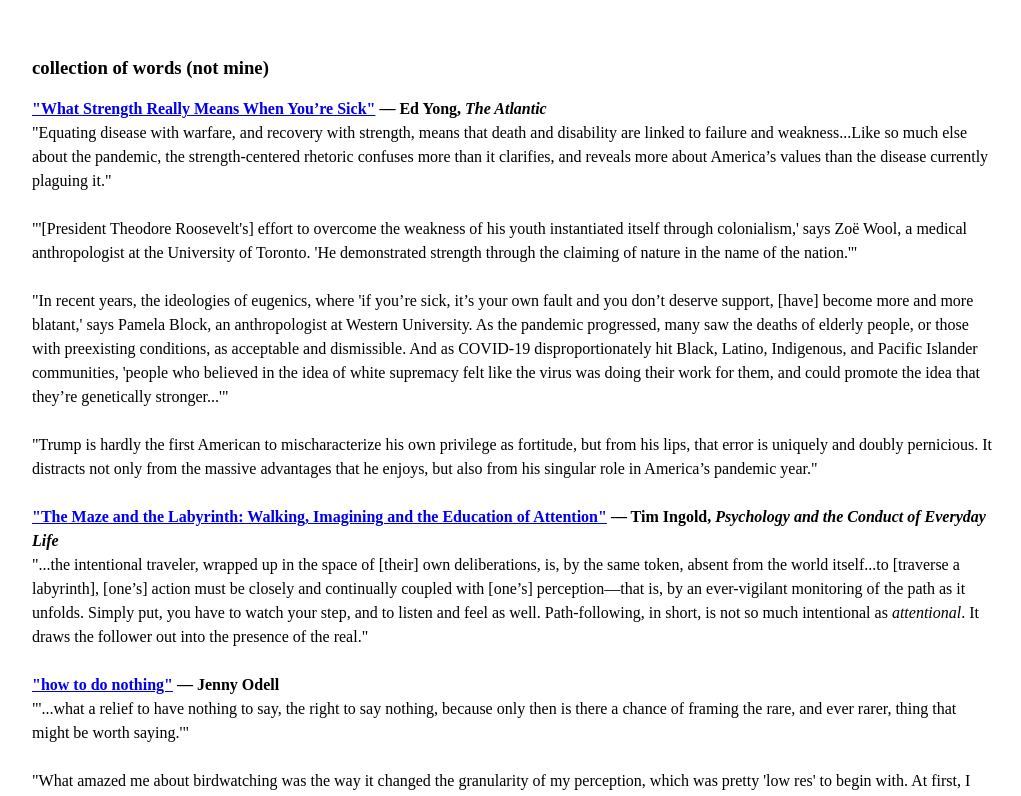
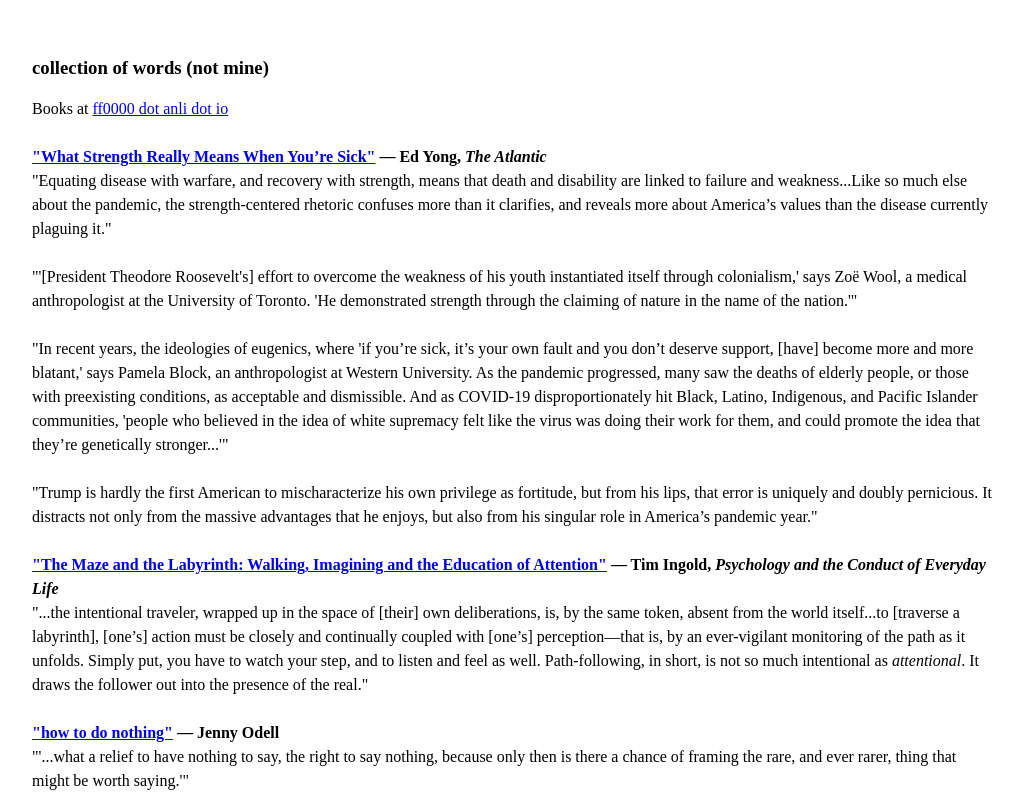
Before and after one commit to fibanneacci/digital-garden, a Gatsby site: page /words in a window 1280 px wide. Shown: the top 796 px of the page, without its empty margins (128-1149 px from the left). Built offline with nearby package versions, Linux system fonts and the light colour scheme; Gatsby itself is replaced by a stand-in of ours.

Commit message:
add link

```diff
--- a/src/pages/words.js
+++ b/src/pages/words.js
@@ -9,6 +9,7 @@
             <div style={{ height: '30px' }} />
             <h3>collection of words (not mine)</h3>
             <p style={{ lineHeight: '1.5' }}>
+                Books at <a href='https://ff0000.anli.io' target='_blank' rel='noreferrer'>ff0000 dot anli dot io</a><br /><br />
                 <b><a href='https://www.theatlantic.com/health/archive/2020/10/trump-strength-coronavirus/616682/' target='_blank' rel='noreferrer'>
                     "What Strength Really Means When You’re Sick"
 					</a> &mdash; Ed Yong, <i>The Atlantic</i>
```
